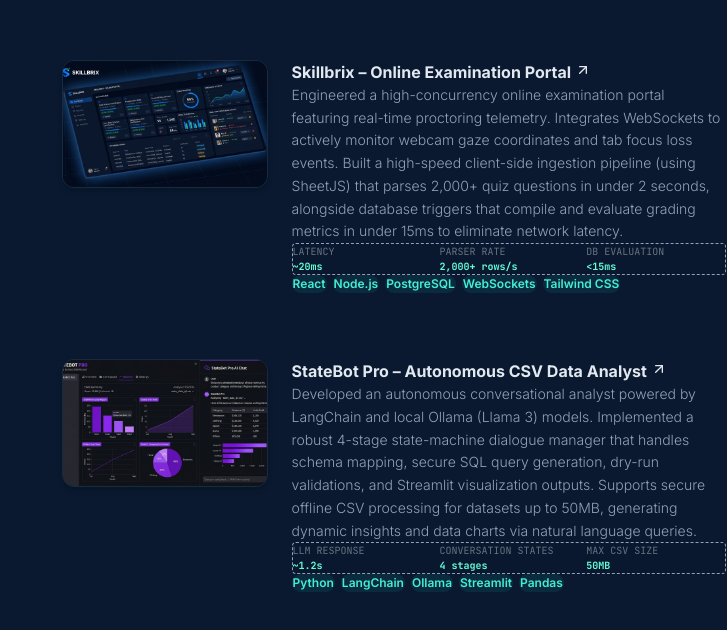
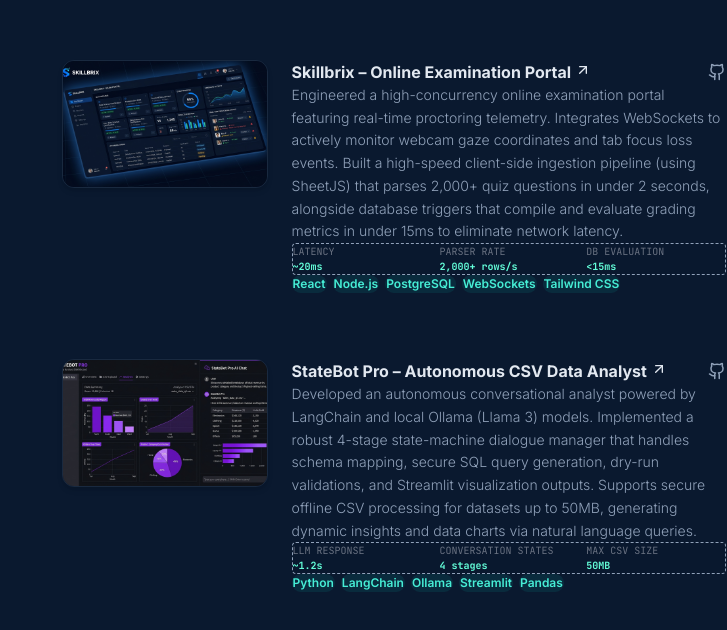
Before and after one commit to Ganesh5710/Portfolio, a Next.js app: page / in a window 1280 px wide. Shown: the part 1674-2304 px from the top of the page, without its empty margins (553-1280 px from the left). Built offline with nearby package versions, Linux system fonts and the light colour scheme.

Commit message:
feat: link Skillbrix to https://skillbrix-exam.vercel.app/ and StateBot Pro to https://statbot-pro.streamlit.app/

```diff
--- a/src/components/Projects.js
+++ b/src/components/Projects.js
@@ -1,6 +1,6 @@
 import React from 'react';
 import Image from 'next/image';
-import { ArrowUpRight } from 'lucide-react';
+import { ArrowUpRight, Github } from 'lucide-react';
 import { useTheme } from '../context/ThemeContext';
 
 const PROJECTS_DATA = [
@@ -10,7 +10,7 @@
     description: "Engineered a high-concurrency online examination portal featuring real-time proctoring telemetry. Integrates WebSockets to actively monitor webcam gaze coordinates and tab focus loss events. Built a high-speed client-side ingestion pipeline (using SheetJS) that parses 2,000+ quiz questions in under 2 seconds, alongside database triggers that compile and evaluate grading metrics in under 15ms to eliminate network latency.",
     tech: ["React", "Node.js", "PostgreSQL", "WebSockets", "Tailwind CSS"],
     github: "https://github.com/Ganesh5710/Skillbrix",
-    demo: "#",
+    demo: "https://skillbrix-exam.vercel.app/",
     metrics: [
       { label: "LATENCY", value: "~20ms" },
       { label: "PARSER RATE", value: "2,000+ rows/s" },
@@ -23,7 +23,7 @@
     description: "Developed an autonomous conversational analyst powered by LangChain and local Ollama (Llama 3) models. Implemented a robust 4-stage state-machine dialogue manager that handles schema mapping, secure SQL query generation, dry-run validations, and Streamlit visualization outputs. Supports secure offline CSV processing for datasets up to 50MB, generating dynamic insights and data charts via natural language queries.",
     tech: ["Python", "LangChain", "Ollama", "Streamlit", "Pandas"],
     github: "https://github.com/Ganesh5710/StateBotPro",
-    demo: "#",
+    demo: "https://statbot-pro.streamlit.app/",
     metrics: [
       { label: "LLM RESPONSE", value: "~1.2s" },
       { label: "CONVERSATION STATES", value: "4 stages" },
@@ -54,9 +54,14 @@
                   : 'hover:bg-white hover:shadow-lg hover:border-slate-200/50'
               }`}
             >
-              {/* Left Thumbnail */}
+              {/* Left Thumbnail (Clickable to Live Demo) */}
               <div className="md:col-span-4 shrink-0 select-none">
-                <div className="aspect-[16/10] w-full rounded-xl overflow-hidden border border-slate-700/40 dark:border-slate-700/60 shadow-md group-hover/item:border-teal-400/50 transition-all relative">
+                <a
+                  href={proj.demo}
+                  target="_blank"
+                  rel="noopener noreferrer"
+                  className="block aspect-[16/10] w-full rounded-xl overflow-hidden border border-slate-700/40 dark:border-slate-700/60 shadow-md group-hover/item:border-teal-400/50 transition-all relative"
+                >
                   <Image
                     src={proj.image}
                     alt={`${proj.title} preview screenshot`}
@@ -66,14 +71,14 @@
                     className="w-full h-full object-cover transition-transform duration-500 group-hover/item:scale-105"
                     priority={index === 0}
                   />
-                </div>
+                </a>
               </div>
 
               {/* Right Details */}
               <div className="md:col-span-8 space-y-3">
-                <div>
+                <div className="flex items-center justify-between gap-2">
                   <a
-                    href={proj.github}
+                    href={proj.demo}
                     target="_blank"
                     rel="noopener noreferrer"
                     className={`inline-flex items-baseline gap-1 font-bold text-base hover:text-[var(--color-accent-teal)] dark:hover:text-[var(--color-accent-teal)] transition-colors focus:ring-1 focus:ring-[var(--color-accent-teal)] outline-none rounded group/link ${
@@ -85,6 +90,17 @@
                       size={16}
                       className="inline-block shrink-0 transition-transform group-hover/item:translate-x-1 group-hover/item:-translate-y-1 group-focus-visible:translate-x-1 group-focus-visible:-translate-y-1"
                     />
+                  </a>
+
+                  <a
+                    href={proj.github}
+                    target="_blank"
+                    rel="noopener noreferrer"
+                    className="text-slate-400 hover:text-teal-300 transition-colors p-1 shrink-0"
+                    aria-label={`View ${proj.title} source code on GitHub`}
+                    title="View Source Code"
+                  >
+                    <Github size={18} />
                   </a>
                 </div>
 
```
Also changed, not shown: 1 other file (tests, documents, lock files or other folders).
